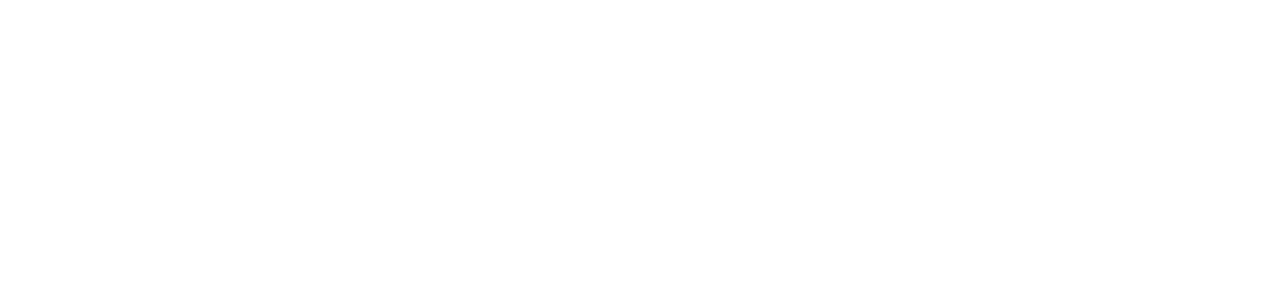
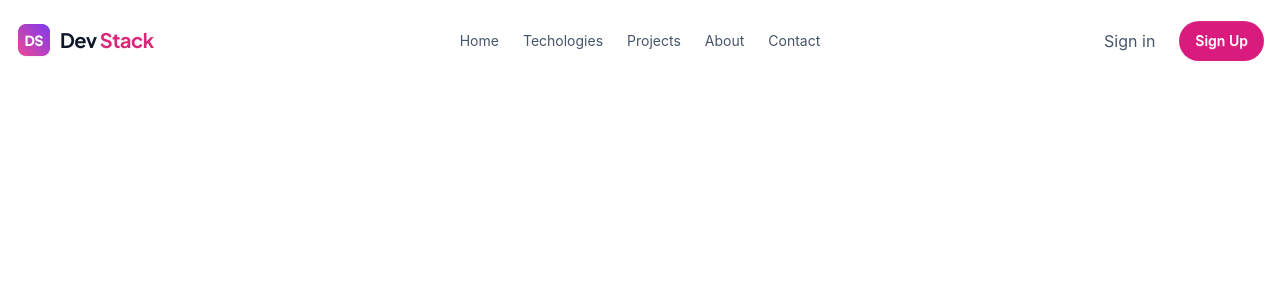
Before and after one commit to t-anvirahmed/dev-stack, a React (Vite) app: page / in a window 1280 px wide. Shown: the top 300 px of the page. Built offline with nearby package versions, Linux system fonts and the light colour scheme.

Commit message:
added navbar

```diff
--- a/index.html
+++ b/index.html
@@ -1,8 +1,8 @@
 <!doctype html>
-<html lang="en">
+<html lang="en" data-theme="light">
   <head>
     <meta charset="UTF-8" />
-    <link rel="icon" type="image/svg+xml" href="/favicon.svg" />
+    <link rel="icon" type="image/svg+xml" href="/favicon.png" />
     <meta name="viewport" content="width=device-width, initial-scale=1.0" />
     <title>dev-stack</title>
   </head>
--- a/src/App.tsx
+++ b/src/App.tsx
@@ -1,5 +1,11 @@
+import Navbar from "./Components/Navbar";
+
 function App() {
-  return <></>;
+  return (
+    <>
+      <Navbar />
+    </>
+  );
 }
 
 export default App;
--- a/src/Components/Navbar.tsx
+++ b/src/Components/Navbar.tsx
@@ -0,0 +1,80 @@
+import Logo from "../assets/logo-text.png";
+import "../index.css";
+const Navbar = () => {
+  return (
+    <div className="fixed top-0 left-0 w-full z-50">
+      <div className="container mx-auto flex justify-between items-center p-4">
+        <div className="navbar-start">
+          <div className="dropdown">
+            <div tabIndex={0} role="button" className="btn btn-ghost lg:hidden">
+              <svg
+                aria-label="Menu"
+                xmlns="http://www.w3.org/2000/svg"
+                className="h-5 w-5"
+                fill="none"
+                viewBox="0 0 24 24"
+                stroke="currentColor"
+              >
+                {" "}
+                <path
+                  strokeLinecap="round"
+                  strokeLinejoin="round"
+                  strokeWidth="2"
+                  d="M4 6h16M4 12h8m-8 6h16"
+                />{" "}
+              </svg>
+            </div>
+            <ul
+              tabIndex={-1}
+              className="menu menu-sm dropdown-content bg-base-100 rounded-box z-1 mt-3 w-52 p-2 shadow text-primary-text"
+            >
+              <li>
+                <a>Home</a>
+              </li>
+              <li>
+                <a>Techologies</a>
+              </li>
+              <li>
+                <a>Projects</a>
+              </li>
+              <li>
+                <a>About</a>
+              </li>
+              <li>
+                <a>Contact</a>
+              </li>
+            </ul>
+          </div>
+          <img src={Logo} alt="" />
+        </div>
+        <div className="navbar-center hidden lg:flex">
+          <ul className="menu menu-horizontal px-1 text-primary-text">
+            <li>
+              <a>Home</a>
+            </li>
+            <li>
+              <a>Techologies</a>
+            </li>
+            <li>
+              <a>Projects</a>
+            </li>
+            <li>
+              <a>About</a>
+            </li>
+            <li>
+              <a>Contact</a>
+            </li>
+          </ul>
+        </div>
+        <div className="navbar-end gap-6">
+          <button className="text-primary-text">Sign in</button>
+          <button className="btn border-none rounded-4xl text-white bg-nav-btn">
+            Sign Up
+          </button>
+        </div>
+      </div>
+    </div>
+  );
+};
+
+export default Navbar;
--- a/src/index.css
+++ b/src/index.css
@@ -1,2 +1,7 @@
 @import "tailwindcss";
 @plugin "daisyui";
+
+@theme {
+  --color-nav-btn: #d91b7e;
+  --color-primary-text: #475569;
+}
```
Also changed, not shown: public/favicon.png (added).
